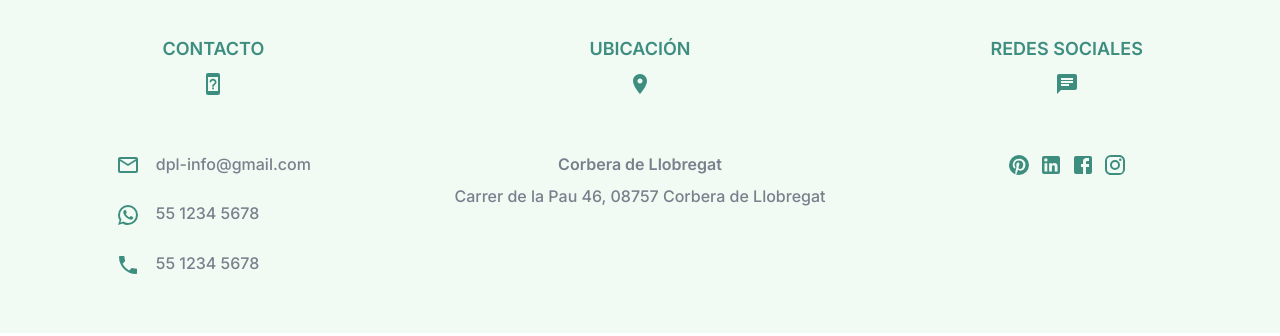
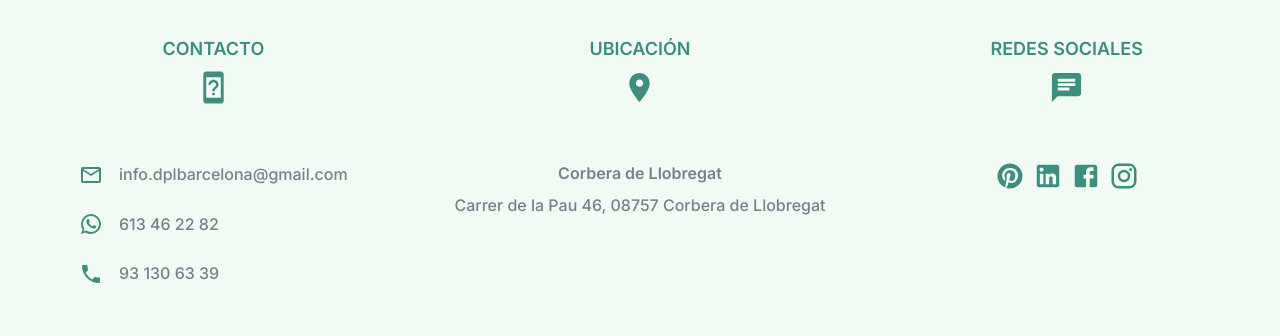
Before and after one commit to RebecaAmy/dpl-website, a Next.js app in the folder my-app/: page / in a window 1280 px wide. Shown: the part 5749-6085 px from the top of the page. Built offline with nearby package versions, Linux system fonts and the light colour scheme.

Commit message:
hyperlinks

```diff
--- a/my-app/app/page.jsx
+++ b/my-app/app/page.jsx
@@ -33,7 +33,7 @@ export default function HomePage() {
         image={"sections/colaboration.svg"}
         subtitle={"Colaboraciones"}
       />
-      <Footer></Footer>
+      <Footer />
     </>
   );
 }
--- a/my-app/modules/home-page/components/footer/index.jsx
+++ b/my-app/modules/home-page/components/footer/index.jsx
@@ -11,6 +11,7 @@ import PinterestIcon from "@mui/icons-material/Pinterest";
 import FacebookIcon from "@mui/icons-material/Facebook";
 import InstagramIcon from "@mui/icons-material/Instagram";
 import ChatIcon from "@mui/icons-material/Chat";
+import Link from "next/link";
 
 export default function Footer() {
   return (
@@ -37,38 +38,45 @@ export default function Footer() {
                   </Typography>
                 </Grid>
                 <Grid item mb={7}>
-                  <DeviceUnknownIcon color="primary" />
+                  <DeviceUnknownIcon color="primary" fontSize="large" />
                 </Grid>
               </Grid>
 
               <Grid item>
-                <Grid container spacing={2} mb={3}>
+                <Grid container alignItems={"center"} spacing={2} mb={3}>
                   <Grid item>
-                    <MailOutlineIcon color="primary" />
+                    <Link
+                      href="mailto:info.dplbarcelona@gmail.com"
+                      target="_blank"
+                    >
+                      <MailOutlineIcon color="primary" />
+                    </Link>
                   </Grid>
                   <Grid item>
                     <Typography variant="h5" color="#77808B">
-                      dpl-info@gmail.com
+                      info.dplbarcelona@gmail.com
                     </Typography>
                   </Grid>
                 </Grid>
-                <Grid container spacing={2} mb={3}>
+                <Grid container alignItems={"center"} spacing={2} mb={3}>
                   <Grid item>
-                    <WhatsAppIcon color="primary" />
+                    <Link href="https://web.whatsapp.com/" target="_blank">
+                      <WhatsAppIcon color="primary" />
+                    </Link>
                   </Grid>
                   <Grid item>
                     <Typography variant="h5" color="#77808B">
-                      55 1234 5678
+                      613 46 22 82
                     </Typography>
                   </Grid>
                 </Grid>
-                <Grid container spacing={2} mb={3}>
+                <Grid container alignItems={"center"} spacing={2} mb={3}>
                   <Grid item>
                     <LocalPhoneIcon color="primary" />
                   </Grid>
                   <Grid item>
                     <Typography variant="h5" color="#77808B">
-                      55 1234 5678
+                      93 130 63 39
                     </Typography>
                   </Grid>
                 </Grid>
@@ -88,11 +96,20 @@ export default function Footer() {
                 </Typography>
               </Grid>
               <Grid item mb={7}>
-                <LocationOnIcon color="primary" />
+                <Link
+                  href="https://maps.app.goo.gl/BTt42ZBDPatfNSJP6"
+                  target="_blank"
+                >
+                  <LocationOnIcon color="primary" fontSize="large" />
+                </Link>
               </Grid>
               <Grid container justifyContent={"center"} textAlign={"center"}>
                 <Grid item mb={1}>
-                  <Typography variant="h5" color="#77808B" sx={{fontWeight: 600}}>
+                  <Typography
+                    variant="h5"
+                    color="#77808B"
+                    sx={{ fontWeight: 600 }}
+                  >
                     Corbera de Llobregat
                   </Typography>
                 </Grid>
@@ -118,20 +135,40 @@ export default function Footer() {
                 </Typography>
               </Grid>
               <Grid item mb={7}>
-                <ChatIcon color="primary" />
+                <ChatIcon color="primary" fontSize="large" />
               </Grid>
               <Grid container justifyContent={"center"} spacing={1}>
                 <Grid item>
-                  <PinterestIcon color="primary" />
+                  <Link
+                    href="https://www.pinterest.es/dplbarcelona"
+                    target="_blank"
+                  >
+                    <PinterestIcon sx={{ fontSize: 30 }} color="primary" />
+                  </Link>
                 </Grid>
                 <Grid item>
-                  <LinkedInIcon color="primary" />
+                  <Link
+                    href="https://www.linkedin.com/company/dplbarcelona/about/"
+                    target="_blank"
+                  >
+                    <LinkedInIcon sx={{ fontSize: 30 }} color="primary" />
+                  </Link>
                 </Grid>
                 <Grid item>
-                  <FacebookIcon color="primary" />
+                  <Link
+                    href="https://www.facebook.com/dplbarcelona/"
+                    target="_blank"
+                  >
+                    <FacebookIcon sx={{ fontSize: 30 }} color="primary" />
+                  </Link>
                 </Grid>
                 <Grid item>
-                  <InstagramIcon color="primary" />
+                  <Link
+                    href="https://www.instagram.com/dplbarcelona/?hl=es"
+                    target="_blank"
+                  >
+                    <InstagramIcon sx={{ fontSize: 30 }} color="primary" />
+                  </Link>
                 </Grid>
               </Grid>
             </Grid>
```
